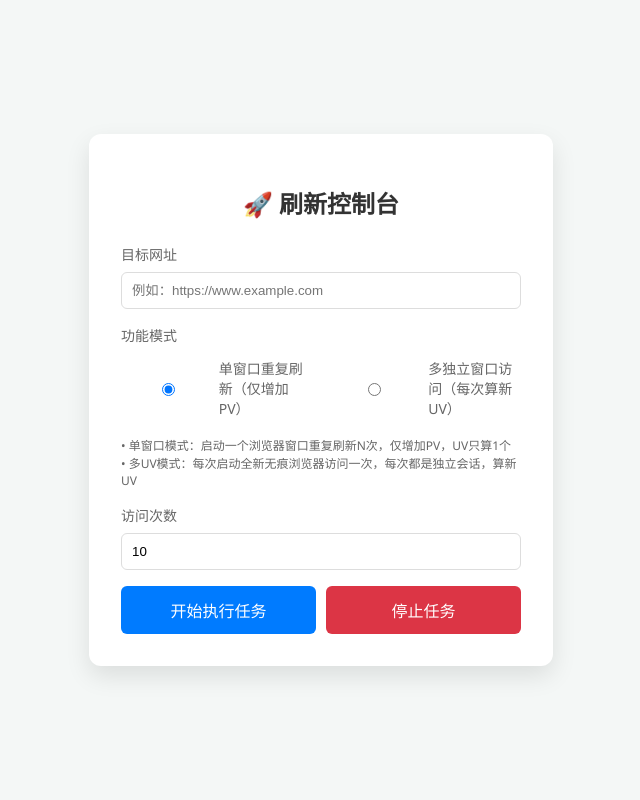
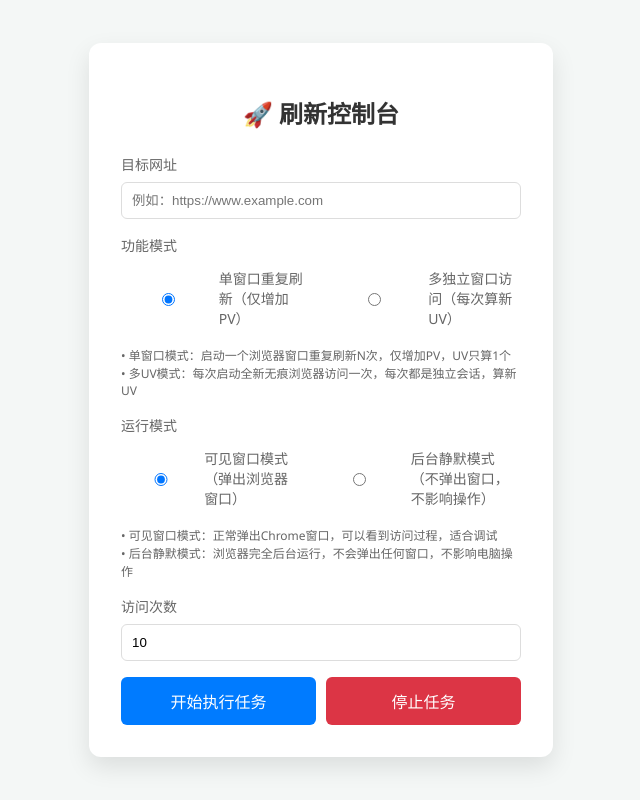
Before and after one commit to PenDaBai/web-refresh-tool, a Flask app: page / in a window 1280 px wide. Shown: the whole page, without its empty margins (319-959 px from the left). Run offline with Flask 3, Linux system fonts and the light colour scheme.

Commit message:
新增运行模式选择：支持可见窗口/后台静默无头模式，完全不影响电脑操作

```diff
--- a/app.py
+++ b/app.py
@@ -33,8 +33,8 @@ USER_AGENTS = [
     "Mozilla/5.0 (Linux; Android 10; SM-G973F) AppleWebKit/537.36 (KHTML, like Gecko) Chrome/90.0.4430.91 Mobile Safari/537.36"
 ]
 
-def brush_logic(url, count, mode="pv"):
-    """核心刷量逻辑：支持单窗口刷PV和多独立窗口刷UV两种模式"""
+def brush_logic(url, count, mode="pv", run_mode="visible"):
+    """核心刷量逻辑：支持单窗口刷PV和多独立窗口刷UV两种模式，支持可见/后台静默运行"""
     global status
     status.is_running = True
     status.progress = 0
@@ -49,7 +49,15 @@ def brush_logic(url, count, mode="pv"):
         if mode == "pv":
             # 单窗口重复刷新模式（原逻辑）
             chrome_options = webdriver.ChromeOptions()
-            chrome_options.add_argument("--start-maximized")
+            if run_mode == "visible":
+                chrome_options.add_argument("--start-maximized")  # 可见模式下最大化窗口
+            else:
+                # 后台无头模式参数
+                chrome_options.add_argument("--headless=new")  # Chrome新版无头模式，行为和有头完全一致
+                chrome_options.add_argument("--mute-audio")  # 静音
+                chrome_options.add_argument("--disable-extensions")  # 禁用所有扩展
+                chrome_options.add_argument("--disable-notifications")  # 禁用桌面通知
+                chrome_options.add_argument("--window-size=1920,1080")  # 模拟正常窗口大小
             chrome_options.add_argument("--disable-gpu")
             chrome_options.add_argument("--no-sandbox")
             chrome_options.add_argument("--disable-dev-shm-usage")
@@ -86,11 +94,19 @@ def brush_logic(url, count, mode="pv"):
                     chrome_options = webdriver.ChromeOptions()
                     chrome_options.add_argument("--incognito")  # 无痕模式
                     chrome_options.add_argument(f"--user-data-dir={temp_dir}")  # 独立数据目录
-                    chrome_options.add_argument("--new-window")  # 新窗口打开
                     chrome_options.add_argument("--disable-gpu")
                     chrome_options.add_argument("--no-sandbox")
                     chrome_options.add_argument("--disable-dev-shm-usage")
-                    chrome_options.add_argument("--window-size=800,600")  # 固定窗口大小，避免占满屏幕
+                    if run_mode == "visible":
+                        chrome_options.add_argument("--new-window")  # 新窗口打开
+                        chrome_options.add_argument("--window-size=800,600")  # 固定窗口大小，避免占满屏幕
+                    else:
+                        # 后台无头模式参数
+                        chrome_options.add_argument("--headless=new")  # Chrome新版无头模式
+                        chrome_options.add_argument("--mute-audio")  # 静音
+                        chrome_options.add_argument("--disable-extensions")  # 禁用所有扩展
+                        chrome_options.add_argument("--disable-notifications")  # 禁用桌面通知
+                        chrome_options.add_argument("--window-size=1920,1080")  # 模拟正常窗口大小
 
                     # 启动全新浏览器
                     status.driver = webdriver.Chrome(options=chrome_options)
@@ -155,13 +171,14 @@ def start():
     data = request.json
     url = data.get('url')
     count = int(data.get('count', 10))
-    mode = data.get('mode', 'pv')  # 模式参数，默认pv模式
+    mode = data.get('mode', 'pv')  # 功能模式，默认pv模式
+    run_mode = data.get('run_mode', 'visible')  # 运行模式，默认可见窗口
     # 自动补全http/https前缀，支持短链接格式
     if not url.startswith(('http://', 'https://')):
         url = 'https://' + url
 
     # 开启新线程执行任务，避免阻塞 Web 服务
-    thread = threading.Thread(target=brush_logic, args=(url, count, mode))
+    thread = threading.Thread(target=brush_logic, args=(url, count, mode, run_mode))
     thread.start()
 
     return jsonify({"message": "任务已启动"})
--- a/templates/index.html
+++ b/templates/index.html
@@ -43,6 +43,21 @@
         </div>
     </div>
     <div class="input-group">
+        <label>运行模式</label>
+        <div style="display: flex; gap: 20px; padding: 5px 0;">
+            <label style="display: flex; align-items: center; gap: 5px; cursor: pointer;">
+                <input type="radio" name="run_mode" value="visible" checked> 可见窗口模式（弹出浏览器窗口）
+            </label>
+            <label style="display: flex; align-items: center; gap: 5px; cursor: pointer;">
+                <input type="radio" name="run_mode" value="headless"> 后台静默模式（不弹出窗口，不影响操作）
+            </label>
+        </div>
+        <div style="font-size: 12px; color: #666; margin-top: 5px;">
+            • 可见窗口模式：正常弹出Chrome窗口，可以看到访问过程，适合调试<br>
+            • 后台静默模式：浏览器完全后台运行，不会弹出任何窗口，不影响电脑操作
+        </div>
+    </div>
+    <div class="input-group">
         <label>访问次数</label>
         <input type="number" id="count" value="10">
     </div>
@@ -64,6 +79,7 @@
         const url = document.getElementById('url').value;
         const count = document.getElementById('count').value;
         const mode = document.querySelector('input[name="mode"]:checked').value;
+        const run_mode = document.querySelector('input[name="run_mode"]:checked').value;
 
         if(!url) { alert("请输入目标网址"); return; }
 
@@ -76,7 +92,7 @@
         const response = await fetch('/start', {
             method: 'POST',
             headers: {'Content-Type': 'application/json'},
-            body: JSON.stringify({url: url, count: count, mode: mode})
+            body: JSON.stringify({url: url, count: count, mode: mode, run_mode: run_mode})
         });
         const res = await response.json();
         if(res.error) { alert(res.error); document.getElementById('startBtn').disabled = false; }
```
